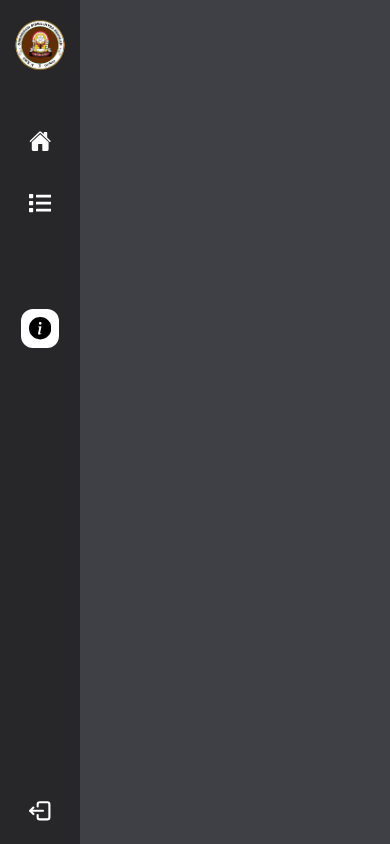
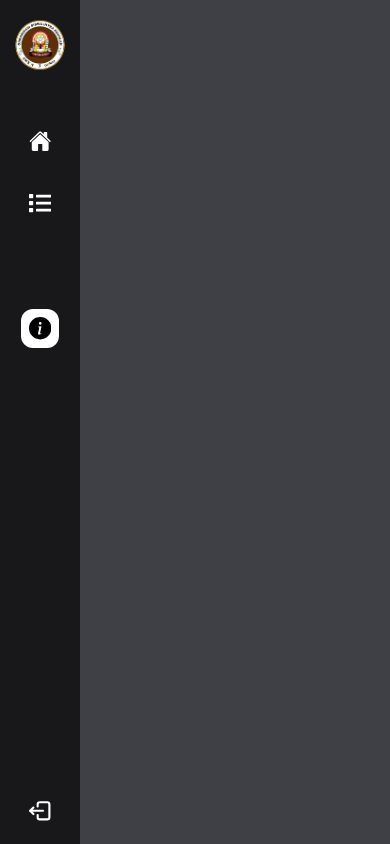
Before and after one commit to zackdesu/presensi-osis, a React (Vite) app in the folder frontend/: page /tentang in a window 390 px wide. Built offline with nearby package versions, Linux system fonts and the light colour scheme; some icons are missing.

Commit message:
responsive & z-index fix

```diff
--- a/frontend/src/components/sidebar.tsx
+++ b/frontend/src/components/sidebar.tsx
@@ -24,18 +24,18 @@ const SideBar = () => {
           }
         >
           <Icon size={"1.4rem"} />
-          <h6 className="ml-2 hidden lg:group-hover:block">{name}</h6>
+          <h6 className="ml-2 hidden xl:group-hover:block">{name}</h6>
         </div>
       </Link>
     );
   };
 
   return (
-    <div className="fixed left-0 top-0 bottom-0 w-20 lg:hover:w-2/12 h-full p-5 bg-zinc-800 flex flex-col items-center transition-all group">
+    <div className="fixed z-50 left-0 top-0 bottom-0 w-20 xl:hover:w-2/12 h-full p-5 bg-zinc-900 flex flex-col items-center transition-all group">
       <img src="/osis.svg" alt="osissmkn1dumai" className="max-w-[50px]" />
 
       <div className="flex flex-col items-center justify-between h-full">
-        <div className="flex flex-col items-center lg:group-hover:items-start mt-10 ">
+        <div className="flex flex-col items-center xl:group-hover:items-start mt-10 ">
           <SetIcon name="Home" icon={IoHome} />
           <SetIcon name="Presensi" icon={FaList} />
           <SetIcon name="Cari" icon={FaMagnifyingGlass} />
```
